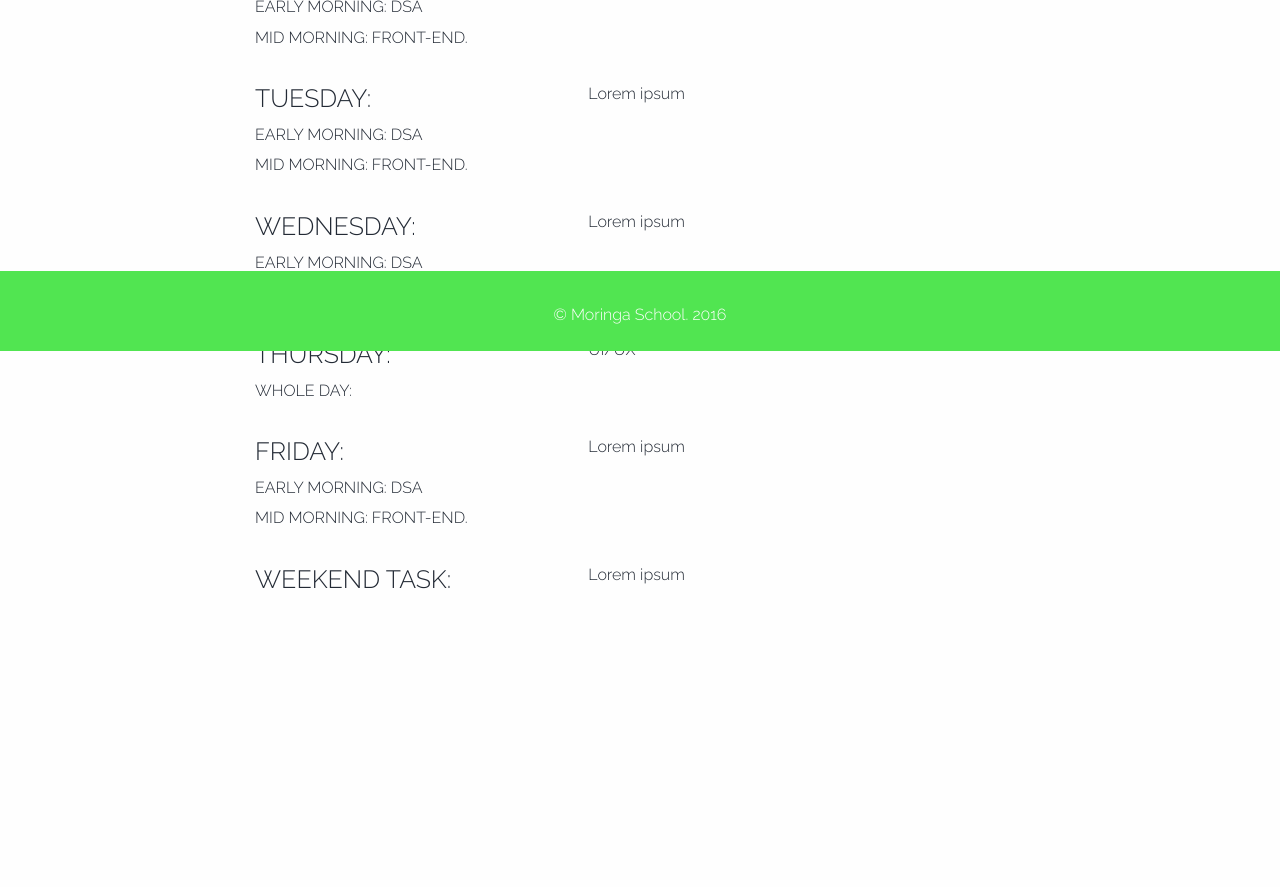
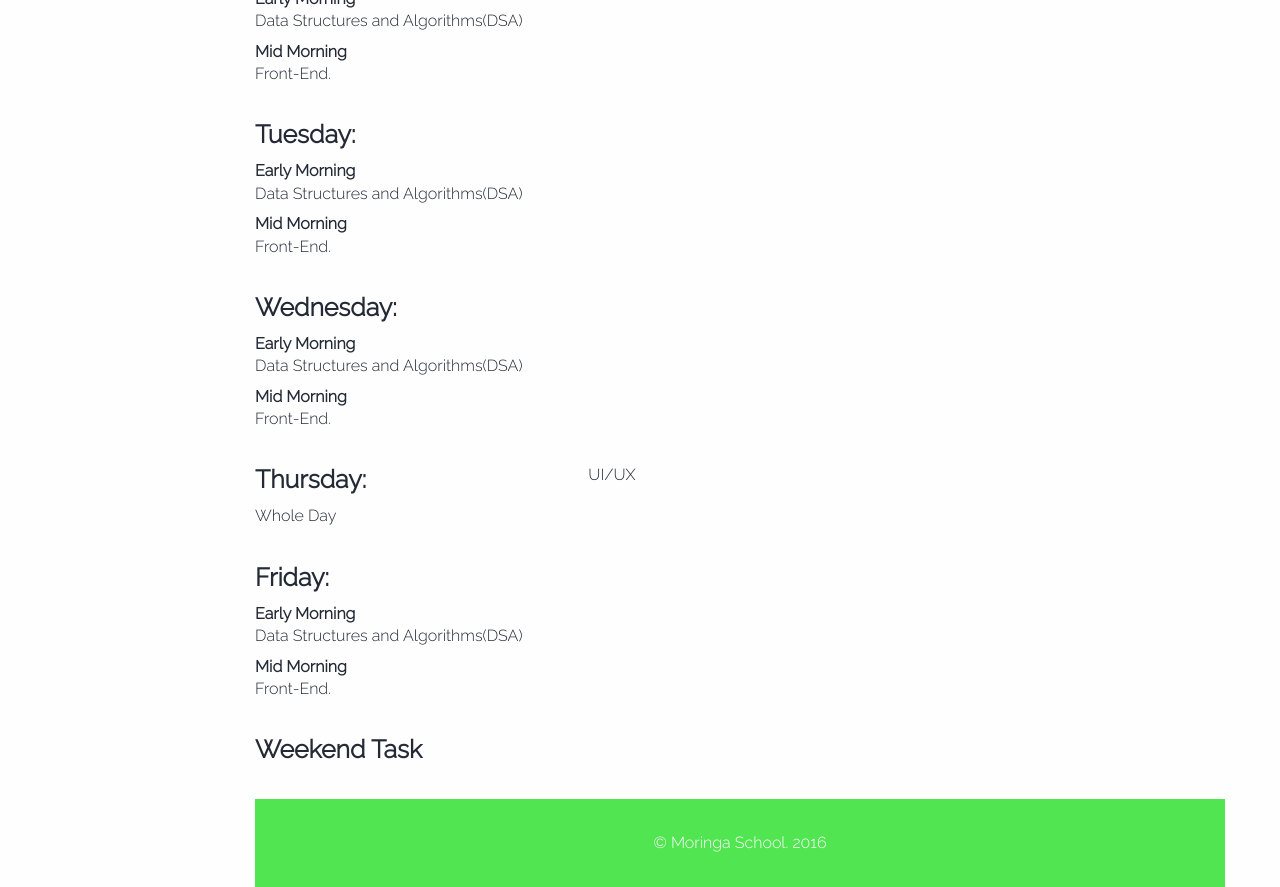
Before and after one commit to gitalry/Moringa-School-Curriculum-UI, a plain HTML site: page index.html in a window 1280 px wide. Shown: the part 449-1336 px from the top of the page. Before the commit the page ends 1054 px from the top, so only its background shows below. Drawn offline with Linux system fonts and the light colour scheme.

Commit message:
Ready to deploy

```diff
--- a/css/app.css
+++ b/css/app.css
@@ -12,8 +12,7 @@ h3,
 h4,
 h5,
 h6{
-  text-transform: uppercase;
-  font-family: 'Raleway', serif;
+    font-family: 'Raleway', serif;
 }
 
 #hello{
@@ -31,7 +30,7 @@ h6{
     color: #fff;
     width:100%;
     height:10%;
-    position:fixed;
+    position:relative;
     bottom:0;
     left:0;
 }
--- a/index.html
+++ b/index.html
@@ -7,7 +7,7 @@
     <title>Moringa School | General Curriculum</title>
     <link rel="stylesheet" href="css/foundation.css" />
     <link rel="stylesheet" href="css/app.css" />
-      <link href='https://fonts.googleapis.com/css?family=Raleway:300' rel='stylesheet' type='text/css'>
+    <link href='https://fonts.googleapis.com/css?family=Raleway:300' rel='stylesheet' type='text/css'>
   </head>
   <!-- End of head-->
 
@@ -16,7 +16,7 @@
 
     <div class="callout large primary">
         <div class="row column text-center">
-            <h2>Moringa School</h2>
+            <h1>Moringa School</h1>
             <h4 class="subheader">16-week General Curriculum</h4>
         </div>
     </div>
@@ -31,47 +31,47 @@
                     Welcome to the beginning of your Moringa School curriculum.<br>
                     </p>
                   <div class="row">
-                    <h1>Week 1: Front-End</h1>
+                    <h2>week 1: Front-End</h2>
                   </div>
                  <br>
                   <!--  Day 1 monday-->
                   <div class="row">
                     <div class="small-4 medium-4 large-4 columns">
-                     <strong><h3>Monday:</h3></strong>
-                      <h6>Early Morning: DSA</h6>
-                      <h6>Mid Morning: Front-End.</h6>
+                     <h4 class="days"><b>Monday:</b></h4>
+                        <h6><b>Early Morning</b></br>Data Structures and Algorithms(DSA)</h6>
+                      <h6><b>Mid Morning</b></br>Front-End.</h6>
                     </div>
                     <div class="small-8 medium-8 large-8 columns">
-                     <p>Lorem ipsum</p>
+                     <p></p>
                     </div>
                   </div>
 <br>
                   <div class="row">
                     <div class="small-4 medium-4 large-4 columns">
-                     <strong><h4>Tuesday:</h4></strong>
-                      <h6>Early Morning: DSA</h6>
-                      <h6>Mid Morning: Front-End.</h6>
+                     <h4 class="days"><b>Tuesday:</b></h4>
+                  <h6><b>Early Morning</b></br>Data Structures and Algorithms(DSA)</h6>
+                      <h6><b>Mid Morning</b></br>Front-End.</h6>
                     </div>
                     <div class="small-8 medium-8 large-8 columns">
-                     <p>Lorem ipsum</p>
+                     <p></p>
                     </div>
                   </div>
 <br>
                   <div class="row">
                     <div class="small-4 medium-4 large-4 columns">
-                    <stong><h4>Wednesday:</h4></stong>
-                      <h6>Early Morning: DSA</h6>
-                      <h6>Mid Morning: Front-End.</h6>
+                    <h4 class="days"><b>Wednesday:</b></h4>
+                    <h6><b>Early Morning</b></br>Data Structures and Algorithms(DSA)</h6>
+                    <h6><b>Mid Morning</b></br>Front-End.</h6>
                     </div>
                     <div class="small-8 medium-8 large-8 columns">
-                     <p>Lorem ipsum</p>
+                     <p></p>
                     </div>
                   </div>
 <br>
                   <div class="row">
                     <div class="small-4 medium-4 large-4 columns">
-                  <strong><h4>Thursday:</h4></strong>
-                      <h6>Whole Day:</h6>
+                  <h4 class="days"><b>Thursday:</b></h4>
+                      <h6>Whole Day</h6>
                     </div>
                     <div class="small-8 medium-8 large-8 columns">
                      <p>UI/UX</p>
@@ -80,23 +80,24 @@
 <br>
                   <div class="row">
                     <div class="small-4 medium-4 large-4 columns">
-                    <strong><h4>Friday:</h4></strong>
-                      <h6>Early Morning: DSA</h6>
-                      <h6>Mid Morning: Front-End.</h6>
+                    <h4 class="days"><b>Friday:</b></h4>
+                    <h6><b>Early Morning</b></br>Data Structures and Algorithms(DSA)</h6>
+                      <h6><b>Mid Morning</b></br>Front-End.</h6>
                     </div>
                     <div class="small-8 medium-8 large-8 columns">
-                     <p>Lorem ipsum</p>
+                     <p></p>
                     </div>
                   </div>
 <br>
                   <div class="row">
                     <div class="small-4 medium-4 large-4 columns">
-                    <strong><h4>Weekend Task:</h4></strong>
+                    <h4 class="days"><b>Weekend Task</b></h4>
                     </div>
                     <div class="small-8 medium-8 large-8 columns">
-                     <p>Lorem ipsum</p>
+                     <p></p>
                     </div>
                   </div>
+<br>
 <!-- footer -->
 <div class="footer">
   <div class="copy">
```
